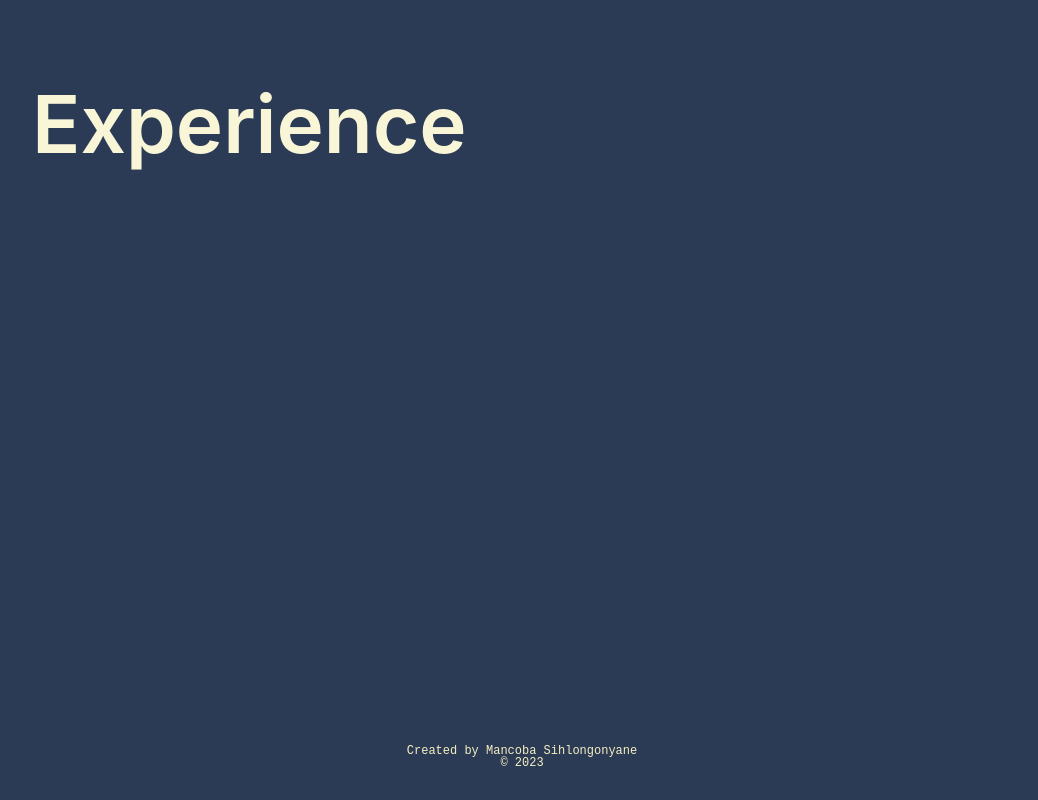
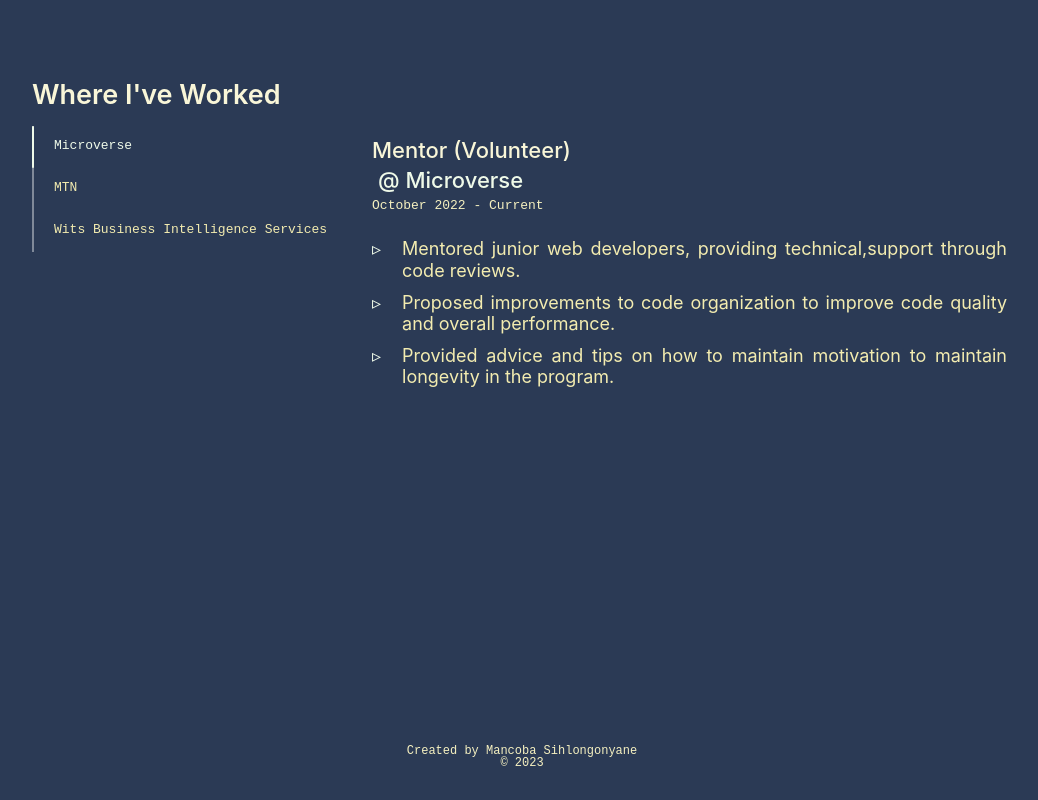
Before and after one commit to manq2010/portfolio-v1, a React (Create React App) app: page /experience in a window 1280 px wide. Shown: the whole page, without its empty margins (118-1156 px from the left). Built offline with nearby package versions, Linux system fonts and the light colour scheme.

Commit message:
Add experience section

```diff
--- a/src/components/Contact.js
+++ b/src/components/Contact.js
@@ -135,7 +135,7 @@ const Contact = () => {
               href={`mailto:${contactsData.email}`}
               onClick={() => setShowMessage(false)}
             >
-              Mail
+              eMail
             </a>
             <a
               className="link"
--- /dev/null
+++ b/src/components/Experience.js
@@ -0,0 +1,145 @@
+import React, { useState } from 'react';
+import styled from 'styled-components';
+import { v4 as uuidv4 } from 'uuid';
+import experienceData from '../data/experienceData';
+import mixins from '../styles/mixins';
+
+const ExperienceWrapper = styled.section`
+.inner {
+  display: flex;
+  flex-direction: column;
+  margin-top: 1rem;
+
+  @media (min-width: 768px) {
+  flex-direction: row;
+  }
+}
+`;
+
+const TabListContainer = styled.div`
+position: relative;
+z-index: 3;
+width: max-content;
+padding: 0;
+margin: 0;
+`;
+
+const TabButton = styled.button`
+display: flex;
+align-items: center;
+width: 100%;
+height: 42px;
+padding: 0 20px 2px;
+border-left: 2px solid var(--primary-lightest);
+background-color: transparent;
+color: ${({ isActive }) => (isActive ? 'var(--secondary)' : 'var(--tertiary)')};
+font-family: var(--font-mono-family);
+font-size: var(--fs-xs);
+text-align: left;
+white-space: nowrap;
+
+
+&:hover,
+&:focus {
+  background-color: var(--primary-lightest);
+}
+
+`;
+
+const StyledHighlight = styled.div`
+  position: absolute;
+  top: 0;
+  left: 0;
+  z-index: 10;
+  width: 2px;
+  height: 42px;
+  border-radius: 4px;
+  background: var(--secondary);
+  transform: translateY(calc(${({ activeTab }) => activeTab} * 42px ));
+  transition: transform 0.25s cubic-bezier(0.645, 0.045, 0.355, 1);
+  transition-delay: 0.1s;
+
+`;
+
+const JobDetails = styled.div`
+// padding-: 20px;
+  // background-color: #f2f2f2;
+
+margin-left: 20px;
+
+width: 100%;
+height: auto;
+padding: 10px 5px;
+
+ul {
+  ${mixins.fancyList};
+}
+
+h3 {
+  margin-bottom: 2px;
+  font-size: var(--fs-xxl);
+  font-weight: 500;
+  line-height: 1.3;
+
+  .company {
+    color: var(--secondary);
+  }
+}
+
+.range {
+  margin-bottom: 25px;
+  color: var(--tertiary-light);
+  font-family: var(--font-mono-family);
+  font-size: var(--fs-xs);
+}
+`;
+
+function Experience() {
+  const [activeTab, setActiveTab] = useState(0);
+
+  return (
+    <ExperienceWrapper id="jobs">
+      <h2 className="numbered-heading">Where I&apos;ve Worked</h2>
+      <div className="inner">
+        <TabListContainer>
+          {experienceData.map((experience) => (
+            <TabButton
+              key={experience.id}
+              isActive={experience.id === activeTab}
+              onClick={() => setActiveTab(experience.id)}
+            >
+              {experience.company}
+            </TabButton>
+          ))}
+          <StyledHighlight activeTab={activeTab} />
+        </TabListContainer>
+        <JobDetails>
+          <h3>{experienceData[activeTab].jobTitle}</h3>
+          {/* <p>{workExperience[activeTab].details}</p> */}
+
+          <h3>
+            <span>{experienceData[activeTab].jobtitle}</span>
+            <span className="company">
+                  &nbsp;@&nbsp;
+              <a href={experienceData[activeTab].url} className="inline-link">
+                {experienceData[activeTab].company}
+              </a>
+            </span>
+          </h3>
+          <p className="range">{experienceData[activeTab].range}</p>
+
+          <ul>
+            {
+                  experienceData[activeTab].points
+                  && (
+                    experienceData[activeTab].points
+                      .map((point) => <li key={uuidv4()}><p>{point}</p></li>))
+                  }
+          </ul>
+        </JobDetails>
+      </div>
+    </ExperienceWrapper>
+  );
+}
+
+export default Experience;
--- /dev/null
+++ b/src/data/experienceData.js
@@ -0,0 +1,45 @@
+const experienceData = [
+  {
+    id: 0,
+    company: 'Microverse',
+    url: 'https://www.microverse.org/',
+    jobTitle: 'Mentor (Volunteer)',
+    range: 'October 2022 - Current',
+    startYear: 'October 2022',
+    endYear: 'Current',
+    points: [
+      'Mentored junior web developers, providing technical,support through code reviews.',
+      'Proposed improvements to code organization to improve code quality and overall performance.',
+      'Provided advice and tips on how to maintain motivation to maintain longevity in the program.',
+    ],
+  },
+  {
+    id: 1,
+    company: 'MTN',
+    url: 'https://www.microverse.org/',
+    jobTitle: 'IT Business Specialist',
+    range: 'November 2017 - May 2022',
+    startYear: 'November 2017',
+    endYear: 'May 2022',
+    points: [
+      'Part of the UAT team where we tested all products before they go live.',
+      'Designed and led projects aimed at optimizing the customer experience.',
+      'Maintained and supported applications ensuring they are always performing above the service level agreement on the company.',
+    ],
+  },
+  {
+    id: 2,
+    company: 'Wits Business Intelligence Services',
+    url: 'https://www.microverse.org/',
+    jobTitle: 'Frontend Developer',
+    range: 'July - December 2017',
+    startYear: '2018',
+    endYear: '2019',
+    points: [
+      'Gain experience in all aspects of business intelligence and data warehousing including multi-dimensional design and sourcing and moving data into the warehouse using Oracles modern Oracle Data Integrator platform.',
+      'I also produced reports and dashboards for data analysis',
+    ],
+  },
+];
+
+export default experienceData;
--- a/src/pages/Experience.jsx
+++ b/src/pages/Experience.jsx
@@ -1,18 +1,17 @@
 import React from 'react';
 import { Helmet } from 'react-helmet';
+import Experience from '../components/Experience';
 import Layout from '../Layout/Layout';
 
-const Experience = () => (
+const ExperiencePage = () => (
   <Layout>
     <Helmet>
       <title>Experience | Portfolio</title>
     </Helmet>
     <main>
-      <section>
-        <h1 className="big-heading">Experience</h1>
-      </section>
+      <Experience />
     </main>
   </Layout>
 );
 
-export default Experience;
+export default ExperiencePage;
```
Also changed, not shown: src/components/Experience2.js (added, +108 -0 lines).
